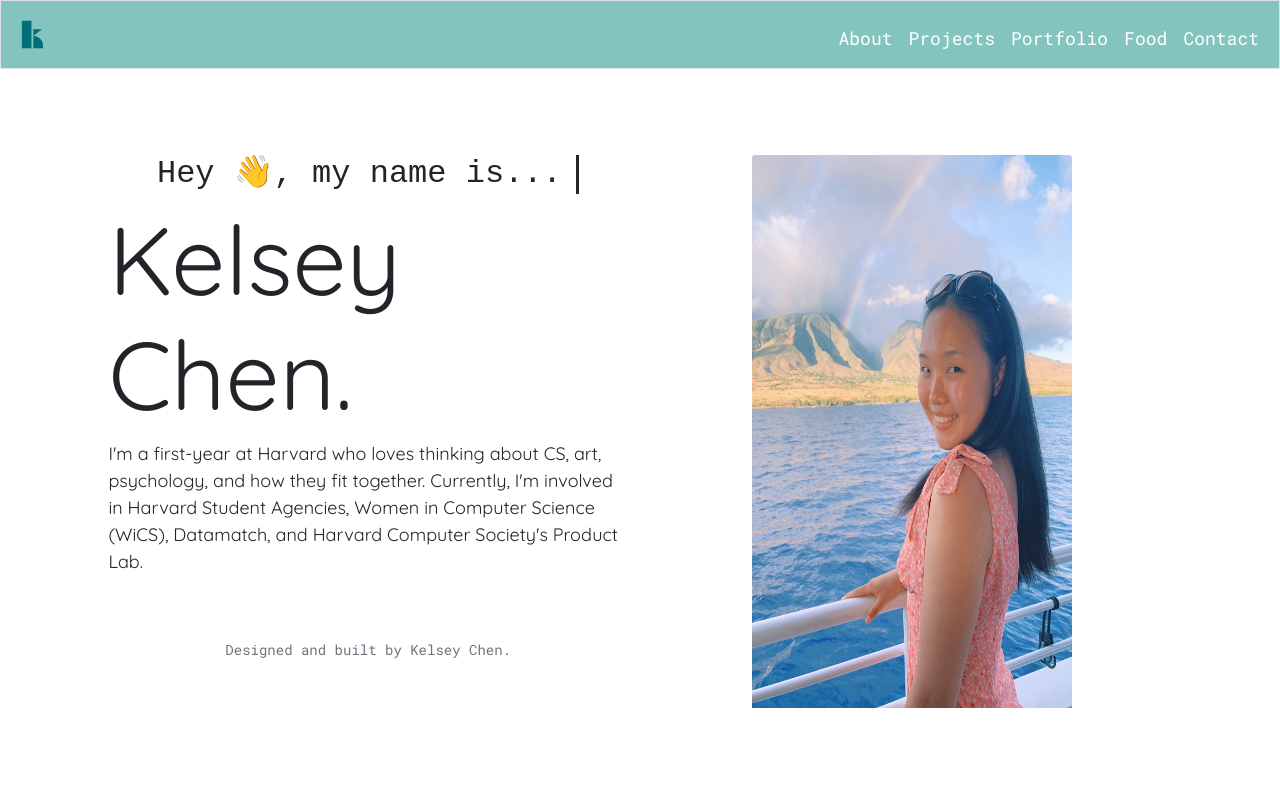
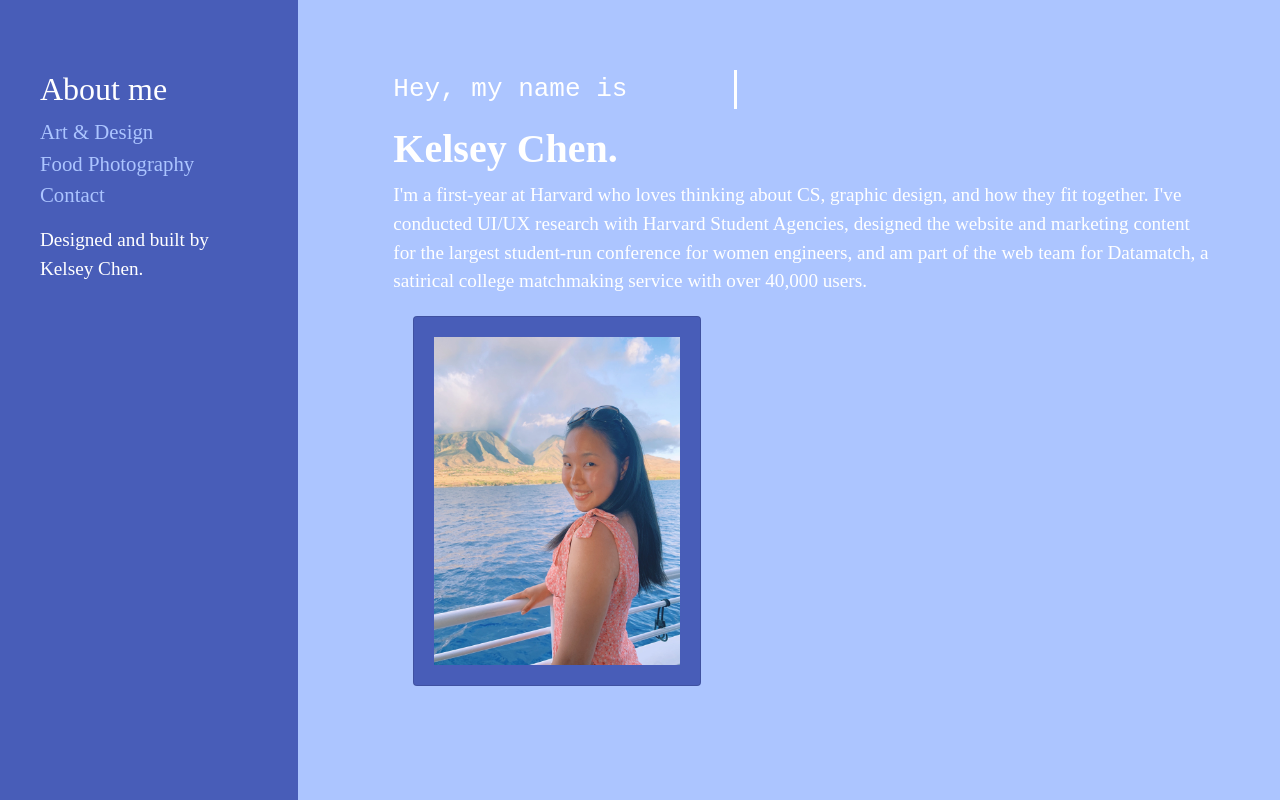
Before and after one commit to kchen25/kchen25.github.io, a plain HTML site: page index.html in a window 1280 px wide. Drawn offline with nearby package versions, Linux system fonts and the light colour scheme.

Commit message:
Revert "Merge branch 'main' of https://github.com/kchen25/kchen25.github.io"
This reverts commit 93184f82aa939217a62cb7e41ed2c8b91e8bbd75, reversing
changes made to 777ff4e1662b993b9918c6a28921bdb0975c3430.

```diff
--- a/index.html
+++ b/index.html
@@ -2,65 +2,55 @@
 
 <html lang="en">
     <head>
-
-        <meta charset="utf-8">
-        <meta name="viewport" content="initial-scale=1, width=device-width">
-
-        <!-- http://getbootstrap.com/docs/5.1/ -->
-        <link crossorigin="anonymous" href="https://cdn.jsdelivr.net/npm/bootstrap@5.1.3/dist/css/bootstrap.min.css" integrity="sha384-1BmE4kWBq78iYhFldvKuhfTAU6auU8tT94WrHftjDbrCEXSU1oBoqyl2QvZ6jIW3" rel="stylesheet">
-        <script crossorigin="anonymous" src="https://cdn.jsdelivr.net/npm/bootstrap@5.1.3/dist/js/bootstrap.bundle.min.js" integrity="sha384-ka7Sk0Gln4gmtz2MlQnikT1wXgYsOg+OMhuP+IlRH9sENBO0LRn5q+8nbTov4+1p"></script>
-
-        <!-- import icon -->
-        <link href="static/logo.gif" rel="icon">
-
-        <link href="static/styles.css" rel="stylesheet">
-        <!-- import fonts -->
-        <link href='https://fonts.googleapis.com/css?family=Quicksand' rel="stylesheet">
-        <link href='https://fonts.googleapis.com/css?family=Roboto Mono' rel="stylesheet">
-
+        <link rel="stylesheet"
+            href="https://cdn.jsdelivr.net/npm/bootstrap@4.5.3/dist/css/bootstrap.min.css"
+            integrity="sha384-TX8t27EcRE3e/ihU7zmQxVncDAy5uIKz4rEkgIXeMed4M0jlfIDPvg6uqKI2xXr2"
+            crossorigin="anonymous">
+        <script src="https://code.jquery.com/jquery-3.5.1.slim.min.js"
+            integrity="sha384-DfXdz2htPH0lsSSs5nCTpuj/zy4C+OGpamoFVy38MVBnE+IbbVYUew+OrCXaRkfj"
+            crossorigin="anonymous">
+        </script>
+        <script src="https://cdn.jsdelivr.net/npm/bootstrap@4.5.3/dist/js/bootstrap.bundle.min.js"
+            integrity="sha384-ho+j7jyWK8fNQe+A12Hb8AhRq26LrZ/JpcUGGOn+Y7RsweNrtN/tE3MoK7ZeZDyx"
+            crossorigin="anonymous">
+        </script>
+        <link href="styles.css" rel="stylesheet">
         <title>Kelsey Chen</title>
 
     </head>
 
     <body>
+        <div class="wrapper">
+            <!--- sidebar -->
+            <nav id="sidebar">
+                <div class="sidebar-header">
+                    <h2>About me</h2>
+                </div>
 
-        <!-- configure navigation bar -->
-        <nav class="border navbar navbar-expand-md navbar-light" style="background-color: #83C5BE;">
-            <div class="container-fluid">
-                <a class="navbar-brand" href="index.html"><img src="static/logo.gif" alt="logo" class = "logo"></a>
-                <button aria-controls="navbar" aria-expanded="false" aria-label="Toggle navigation" class="navbar-toggler" data-bs-target="#navbar" data-bs-toggle="collapse" type="button">
-                    <span class="navbar-toggler-icon"></span>
-                </button>
-                <div class="collapse navbar-collapse" id="navbar">
-                    <ul class="navbar-nav ms-auto mt-2">
-                        <li class="nav-item"><a class="nav-link" href="about.html">About</a></li>
-                        <li class="nav-item"><a class="nav-link" href="projects.html">Projects</a></li>
-                        <li class="nav-item"><a class="nav-link" href="portfolio.html">Portfolio</a></li>
-                        <li class="nav-item"><a class="nav-link" href="food.html">Food</a></li>
-                        <li class="nav-item"><a class="nav-link" href="contact.html">Contact</a></li>
-                    </ul>
+                <ul class = "list-unstyled components">
+                    <li><a href="gallery.html">Art & Design</a></li>
+                    <li><a href="food.html">Food Photography</a></li>
+                    <li><a href="connect.html">Contact</a></li>
+                </ul>
+                <div id="footer">
+                    <p>Designed and built by Kelsey Chen.</p>
                 </div>
-            </div>
-        </nav>
+            </nav>
 
-        <!-- content -->
-        <div class="container">
-            <br>
-            <br>
-            <div class="row">
-                <div class="col">
-                    <h3 class="typing-demo">Hey 👋, my name is...</h3>
-                    <h1>Kelsey Chen.</h1>
-                    <p>I'm a first-year at Harvard who loves thinking about CS, art, psychology, and how they fit together. Currently, I'm involved in Harvard Student Agencies, Women in Computer Science (WiCS), Datamatch, and Harvard Computer Society's Product Lab.</p>
-                    <br>
-                    <br>
-                    <footer class="mb-5 small text-muted">
-                        Designed and built by Kelsey Chen.
-                    </footer>
+            <!--- page content -->
+            <div class="content" style="margin-left:2%">
+                <p class="typing-demo">Hey, my name is</p>
+                <h1>Kelsey Chen.</h1>
+                <p>I'm a first-year at Harvard who loves thinking about CS, graphic design, and how they fit together.
+                    I've conducted UI/UX research with Harvard Student Agencies, designed the website and marketing content
+                    for the largest student-run conference for women engineers, and am part of the web team for Datamatch,
+                    a satirical college matchmaking service with over 40,000 users.
+                </p>
+
+                <div class="card" style="width: 18rem;">
+                    <img src="images/headshot.jpg" alt="Kelsey Chen">
                 </div>
-                <div class="col d-flex justify-content-center text-center">
-                    <img class="card-img-top" src="static/headshot.jpg" alt="Kelsey Chen" style="width: 20rem;"/>
-                </div>
+
             </div>
         </div>
     </body>
```
